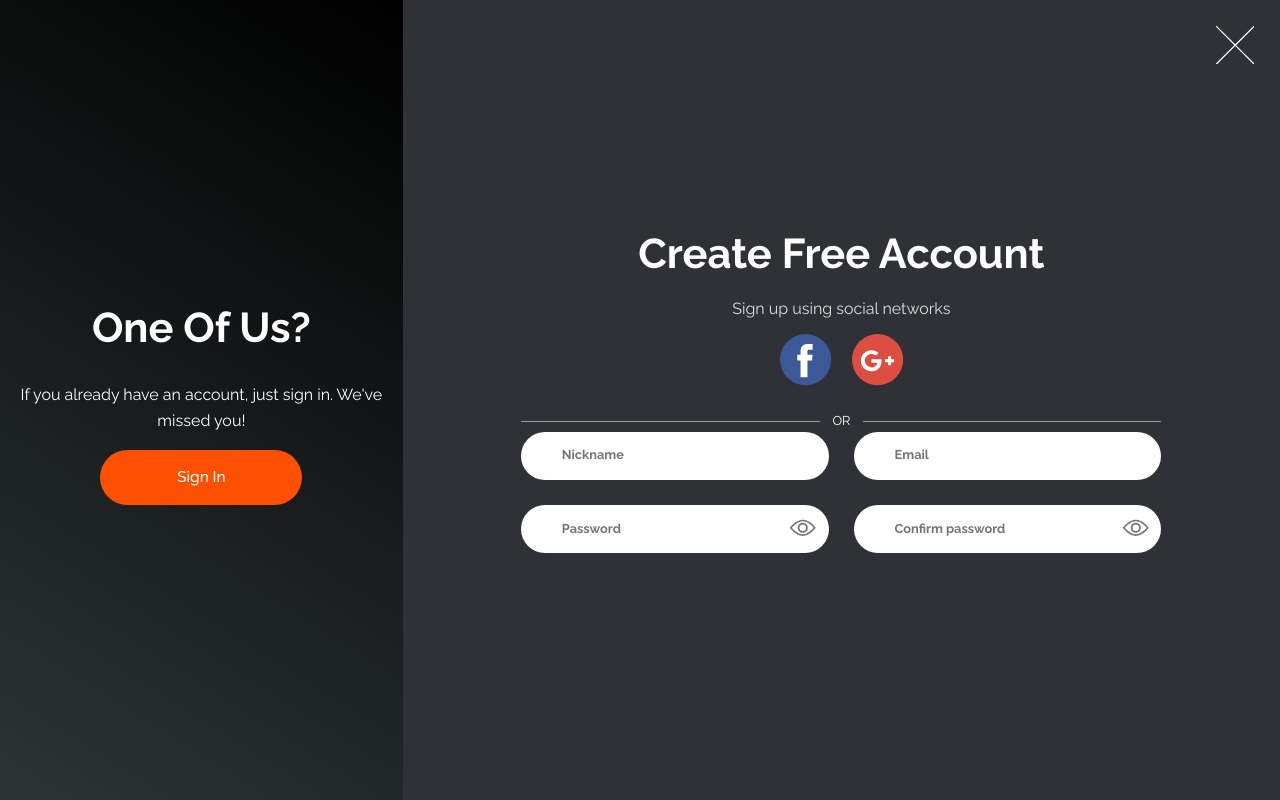
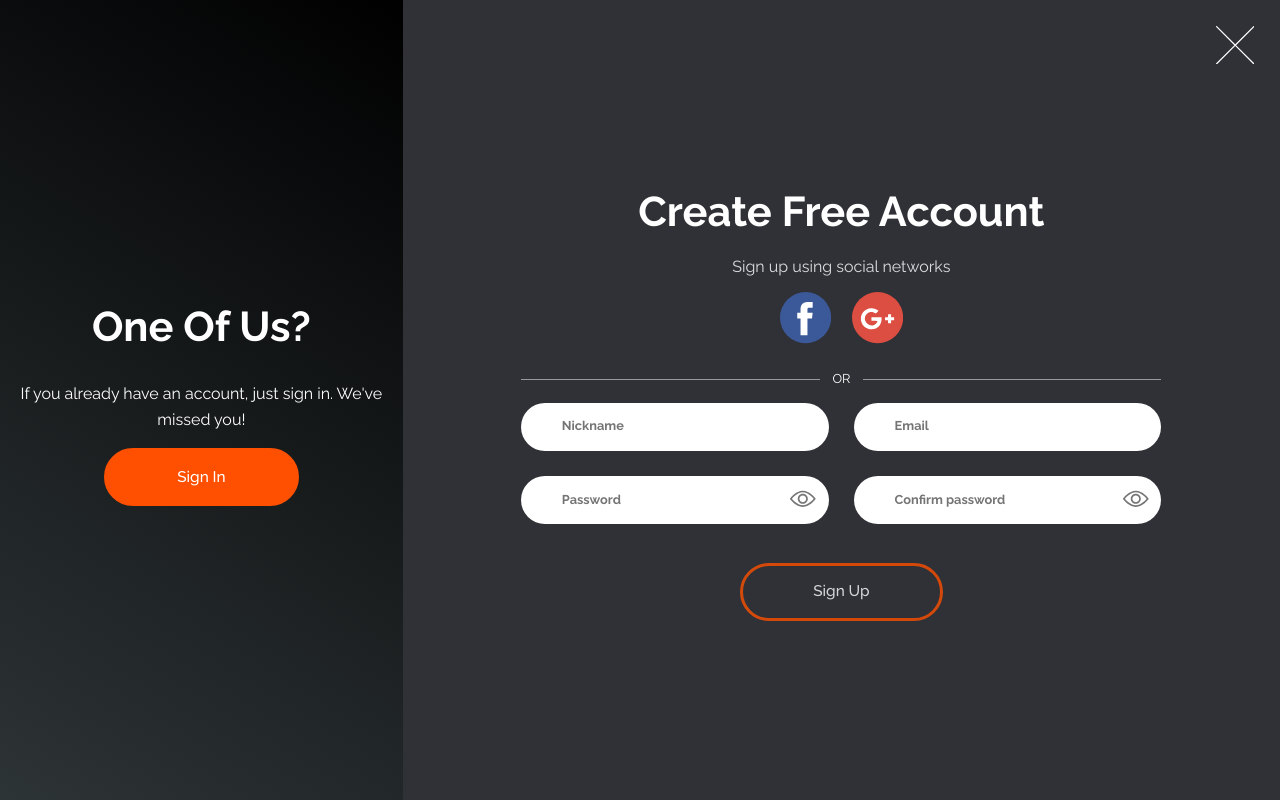
Before and after one commit to rmatu/progress-pal, a React (Create React App) app in the folder web/: page /sign-up in a window 1280 px wide. Built offline with nearby package versions, Linux system fonts and the light colour scheme.

Commit message:
Sign Up UI

```diff
--- a/web/src/components/UI/Button/Button.tsx
+++ b/web/src/components/UI/Button/Button.tsx
@@ -3,14 +3,16 @@ import { Wrapper, StyledButton } from "./styles";
 
 interface ButtonProps {
   children: React.ReactNode[] | React.ReactNode;
+  marginTop?: string;
+  disabled?: boolean;
 }
 
 const Button: React.FC<
   ButtonProps & React.ButtonHTMLAttributes<HTMLButtonElement>
-> = ({ children }) => {
+> = ({ children, marginTop, disabled }) => {
   return (
-    <Wrapper>
-      <StyledButton>{children}</StyledButton>
+    <Wrapper marginTop={marginTop}>
+      <StyledButton disabled={disabled}>{children}</StyledButton>
     </Wrapper>
   );
 };
--- a/web/src/components/UI/Button/styles/index.tsx
+++ b/web/src/components/UI/Button/styles/index.tsx
@@ -1,24 +1,37 @@
 import styled from "styled-components/macro";
 
-export const Wrapper = styled.div`
+interface WrapperProps {
+  marginTop?: string;
+}
+
+export const Wrapper = styled.div<WrapperProps>`
+  margin-top: ${({ marginTop }) => marginTop};
   display: flex;
   justify-content: center;
 `;
 
-export const StyledButton = styled.button`
+interface ButtonProps {
+  disabled?: boolean;
+}
+
+export const StyledButton = styled.button<ButtonProps>`
   color: #fff;
   user-select: none;
   outline: none;
   border: none;
-  padding: 1em 5em;
+  padding: 0.9em 4.6em;
   border-radius: 2em;
   font-size: 1.2rem;
   font-weight: 500;
   background-color: ${({ theme }) => theme.colors.orange};
+  border: 3px solid ${({ theme }) => theme.colors.orange};
   cursor: pointer;
 
   &:disabled {
     cursor: not-allowed;
-    background-color: #333;
+    background-color: transparent;
+    opacity: 80%;
   }
+
+  transition: all 0.2s;
 `;
--- a/web/src/components/UI/Separator/Separator.tsx
+++ b/web/src/components/UI/Separator/Separator.tsx
@@ -1,6 +1,7 @@
 import React from "react";
 import { Text, StyledSeparator } from "./styles";
 import { ReactComponent as Stroke } from "../../../assets/svg/stroke.svg";
+
 interface SeparatorProps {}
 
 const Separator: React.FC<SeparatorProps> = () => {
--- a/web/src/components/UI/Separator/styles/index.tsx
+++ b/web/src/components/UI/Separator/styles/index.tsx
@@ -1,4 +1,4 @@
-import styled from "styled-components";
+import styled from "styled-components/macro";
 
 export const StyledSeparator = styled.div`
   display: flex;
@@ -6,7 +6,7 @@ export const StyledSeparator = styled.div`
   justify-content: center;
   width: 100%;
   height: auto;
-  margin-top: 2em;
+  margin: 2em 0 1em 0;
   svg {
     width: 100%;
   }
--- a/web/src/containers/Auth/SignUp/SignUp.tsx
+++ b/web/src/containers/Auth/SignUp/SignUp.tsx
@@ -1,33 +1,33 @@
-import React, { useState } from "react";
+import { Field, Formik } from "formik";
+import React, { useEffect, useRef, useState } from "react";
 import { NavLink } from "react-router-dom";
+import { ReactComponent as Cancel } from "../../../assets/svg/cancel.svg";
+import { ReactComponent as EyeIcon } from "../../../assets/svg/eye.svg";
+import { ReactComponent as FacebookIcon } from "../../../assets/svg/facebook.svg";
+import { ReactComponent as GoogleIcon } from "../../../assets/svg/google-plus.svg";
+import { Button, Heading } from "../../../components/UI";
+import { StyledForm } from "../../../components/UI/FormElements";
+import Input from "../../../components/UI/Input/Input";
+import Separator from "../../../components/UI/Separator/Separator";
+import * as ROUTES from "../../../constants/routes";
 import {
-  Wrapper,
-  SignInChange,
-  GoBack,
-  StyledP,
+  SignUpFormTypes,
+  SignUpInitialValues,
+  SignUpSchema,
+} from "../../../utils/formSchemas";
+import {
+  AuthText,
   AuthWrapper,
-  AuthText,
-  SocialIcons,
-  RegistrationForm,
   FieldRow,
   FieldWrapper,
+  GoBack,
+  RegistrationForm,
+  SignInChange,
+  SocialIcons,
+  StyledP,
+  Wrapper,
 } from "./styles";
-import { Button, Heading } from "../../../components/UI";
-import { ReactComponent as Cancel } from "../../../assets/svg/cancel.svg";
-import { ReactComponent as FacebookIcon } from "../../../assets/svg/facebook.svg";
-import { ReactComponent as GoogleIcon } from "../../../assets/svg/google-plus.svg";
-import { ReactComponent as EyeIcon } from "../../../assets/svg/eye.svg";
 
-import * as ROUTES from "../../../constants/routes";
-import Separator from "../../../components/UI/Separator/Separator";
-import { Field, Formik } from "formik";
-import {
-  SignUpFormTypes,
-  SignUpSchema,
-  SignUpInitialValues,
-} from "../../../utils/formSchemas";
-import { StyledForm } from "../../../components/UI/FormElements";
-import Input from "../../../components/UI/Input/Input";
 interface SignUpProps {}
 
 const SignUp: React.FC<SignUpProps> = ({}) => {
@@ -63,12 +63,14 @@ const SignUp: React.FC<SignUpProps> = ({}) => {
         <RegistrationForm>
           <Separator />
           <Formik
+            isInitialValid={false}
             initialValues={SignUpInitialValues}
             validationSchema={SignUpSchema}
             onSubmit={async (values: SignUpFormTypes, { setSubmitting }) => {
               setSubmitting(false);
             }}
           >
+            {({ isSubmitting, isValid = false }) => (
               <StyledForm>
                 <FieldRow>
                   <FieldWrapper>
@@ -97,7 +99,9 @@ const SignUp: React.FC<SignUpProps> = ({}) => {
                       component={Input}
                     >
                       <EyeIcon
-                      onClick={() => setPasswordVisibility(!passwordVisibility)}
+                        onClick={() =>
+                          setPasswordVisibility(!passwordVisibility)
+                        }
                       />
                     </Field>
                   </FieldWrapper>
@@ -109,12 +113,23 @@ const SignUp: React.FC<SignUpProps> = ({}) => {
                       component={Input}
                     >
                       <EyeIcon
-                      onClick={() => setPasswordVisibility(!passwordVisibility)}
+                        onClick={() =>
+                          setPasswordVisibility(!passwordVisibility)
+                        }
                       />
                     </Field>
                   </FieldWrapper>
                 </FieldRow>
+                <Button
+                  marginTop="1em"
+                  color="main"
+                  disabled={!isValid}
+                  type="submit"
+                >
+                  Sign Up
+                </Button>
               </StyledForm>
+            )}
           </Formik>
         </RegistrationForm>
       </AuthWrapper>
```
Lines whose indentation alone changed are shown as unchanged.
